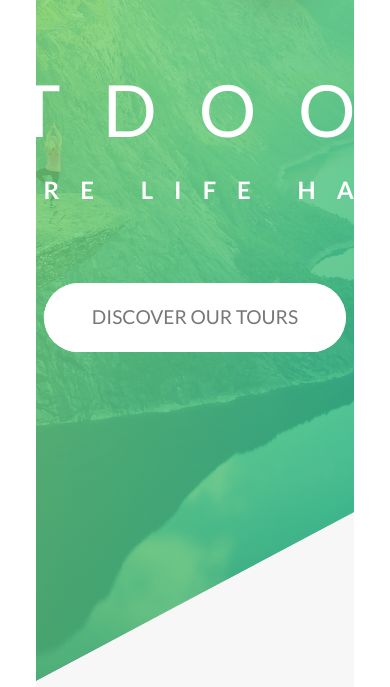
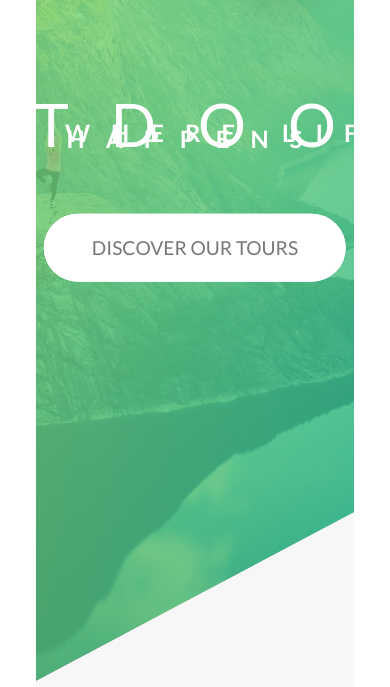
Before and after one commit to lekegitrepo/Natours, a website: page index.html in a window 390 px wide. Shown: the part 157-844 px from the top of the page. Drawn offline with Linux system fonts and the light colour scheme.

Commit message:
set typography for the breakpoints

```diff
--- a/sass/base/_base.scss
+++ b/sass/base/_base.scss
@@ -26,4 +26,9 @@ html {
 
 body {
   box-sizing: border-box;
+  padding: 3rem;
+
+  @include respond(tab-port) {
+    padding: 1px;
+  }
 }
--- a/sass/base/_typography.scss
+++ b/sass/base/_typography.scss
@@ -23,6 +23,11 @@ body {
     animation-name: moveInLeft;
     animation-duration: 1s;
     animation-timing-function: ease-out;
+
+    @include respond(phone) {
+      font-size: 5rem;
+      line-height: 1rem;
+    }
   }
 
   &--sub {
@@ -32,6 +37,10 @@ body {
     letter-spacing: 1.75rem;
 
     animation: moveInRight 1s ease-out;
+
+    @include respond(phone) {
+      line-height: .5rem;
+    }
   }
 }
 
```
Also changed, not shown: css/style.css.
